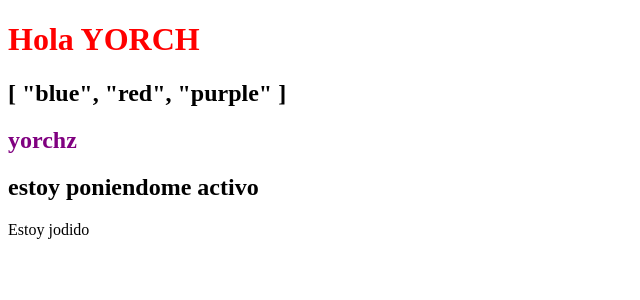
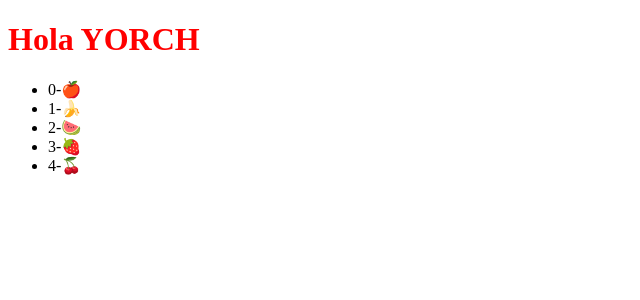
Before and after one commit to yorch-cc/Capacitacion-VUE, a Vue app in the folder vue-project/: page / in a window 1280 px wide. Shown: the top 300 px of the page, without its empty margins (0-640 px from the left). Built offline with nearby package versions, Linux system fonts and the light colour scheme.

Commit message:
feat(App.vue): ✨ add list rendering with v-for and key

```diff
--- a/vue-project/src/App.vue
+++ b/vue-project/src/App.vue
@@ -1,19 +1,16 @@
 <script setup>
 const name = 'yorch'
-const styleColor = 'color: blue';
-const arrayColores = ['blue', 'red','purple']
-const activo = true;
+const arrayFrutas = ["🍎", "🍌", "🍉", "🍓", "🍒"];
 </script>
 
 <template>
   <h1>Hola {{ name.toUpperCase() }}</h1>
-  <h2>{{ arrayColores }}</h2>
-  <h2 :style="`color: ${arrayColores[2]}` ">yorchz</h2>
-  <h2>{{ activo ? 'estoy poniendome activo ' : 'estoy inactivo' }}
-  </h2>
-  <p v-if="!activo === true">Estoy inactivo</p>
-  <p v-else-if="activo === false">Estoy inactivo</p>
-  <p v-else>Estoy jodido </p>
+  <ul>
+    <li v-for="(fruta, index) in arrayFrutas":key="index">
+  {{index}}-{{ fruta  }}
+      </li>
+    </ul>
+
 
 </template>
 
```
